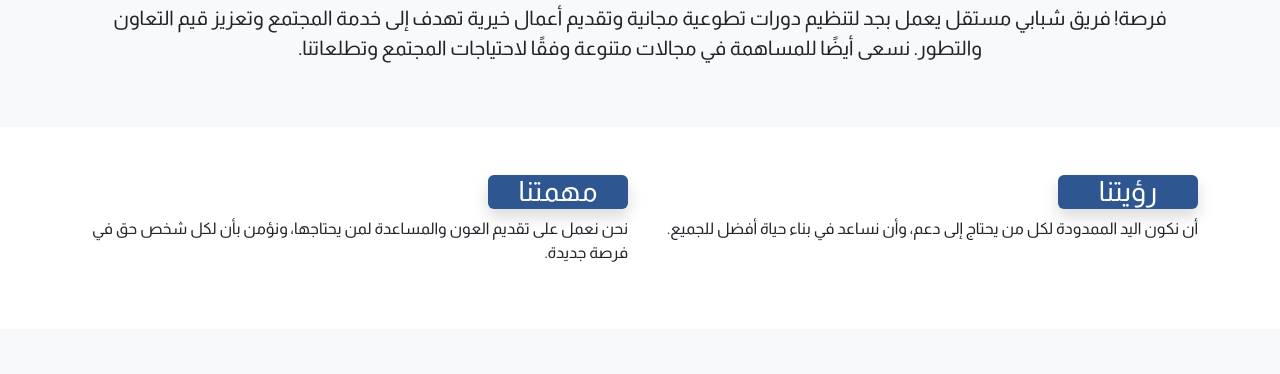
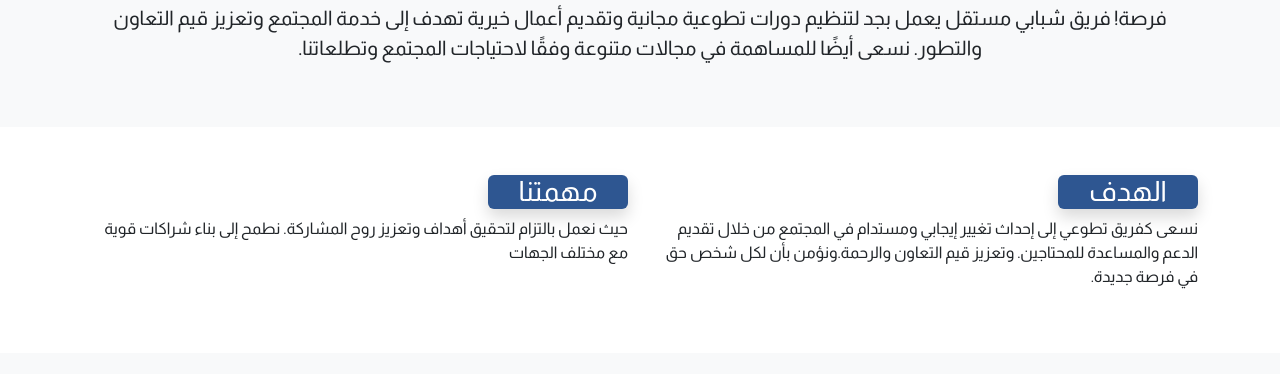
Before and after one commit to mhmdTaqi-code/farsaweb, a plain HTML site: page index.html in a window 1280 px wide. Shown: the part 394-768 px from the top of the page. Drawn offline with nearby package versions, Linux system fonts and the light colour scheme.

Commit message:
index.html

```diff
--- a/index.html
+++ b/index.html
@@ -64,12 +64,12 @@
         <div class="container">
             <div class="row">
                 <div class="col-md-6">
-                    <h3 style="color: #ffffff; background-color: #2e5691; width: 5em; text-align: center; " class=" rounded shadow">رؤيتنا</h3>
-                    <p>أن نكون اليد الممدودة لكل من يحتاج إلى دعم، وأن نساعد في بناء حياة أفضل للجميع.</p>
+                    <h3 style="color: #ffffff; background-color: #2e5691; width: 5em; text-align: center; " class=" rounded shadow">الهدف</h3>
+                    <p> نسعى كفريق تطوعي إلى إحداث تغيير إيجابي ومستدام في المجتمع من خلال تقديم الدعم والمساعدة للمحتاجين. وتعزيز قيم التعاون والرحمة.ونؤمن بأن لكل شخص حق في فرصة جديدة.</p>
                 </div>
                 <div class="col-md-6 rounded" >
                     <h3   style="color: #ffffff; background-color: #2e5691; width: 5em; text-align: center;" class="rounded shadow" >مهمتنا</h3>
-                    <p >نحن نعمل على تقديم العون والمساعدة لمن يحتاجها، ونؤمن بأن لكل شخص حق في فرصة جديدة.</p>
+                    <p >حيث نعمل بالتزام لتحقيق أهداف  وتعزيز روح المشاركة. نطمح إلى بناء شراكات قوية مع مختلف الجهات</p>
                 </div>
             </div>
         </div>
```
